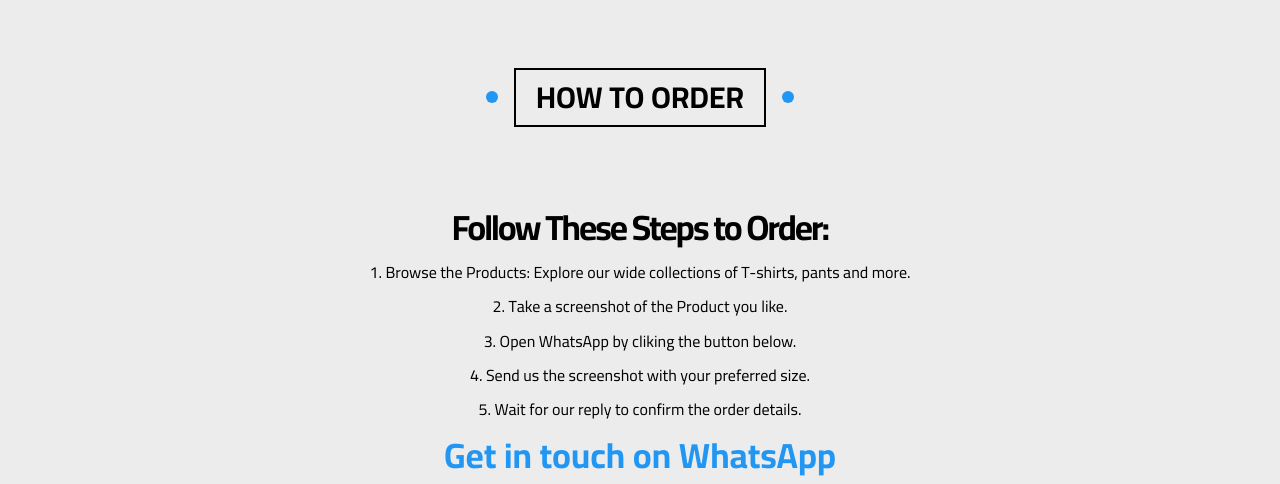
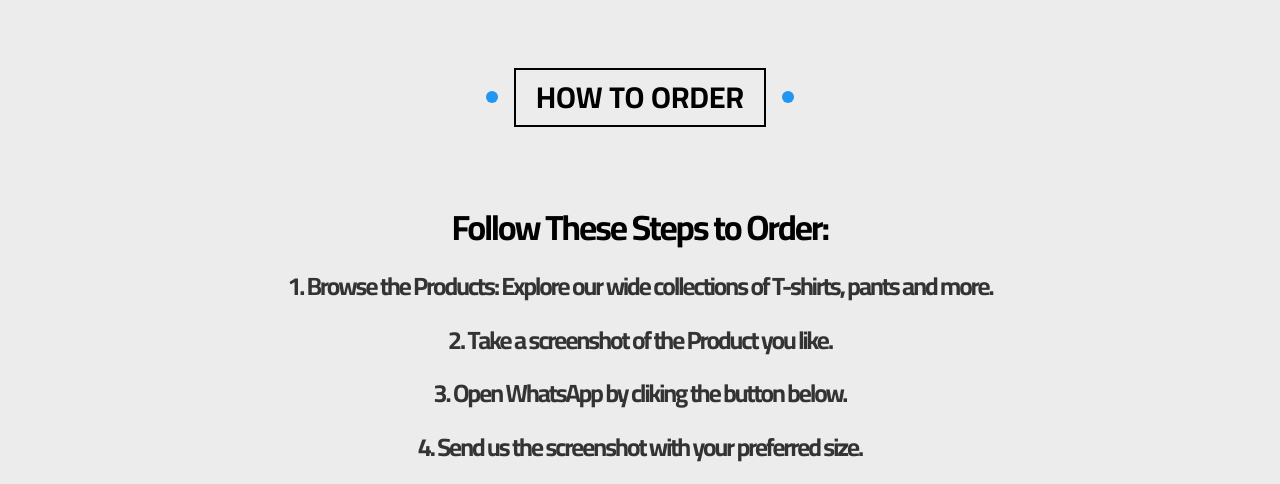
Before and after one commit to nooursaad/Store, a plain HTML site: page index.html in a window 1280 px wide. Shown: the part 4298-4782 px from the top of the page. Drawn offline with Linux system fonts and the light colour scheme.

Commit message:
Update master.css

```diff
--- a/css/master.css
+++ b/css/master.css
@@ -334,12 +334,16 @@ ul {
     padding-bottom: var(--section-padding); */
     text-align: center;
 }
-.contact .info .label {
+.contact .info .label , .steps {
     font-size: 35px;
     font-weight: 800;
     color: var(--secondary-color);
     letter-spacing: -2px;
     margin-bottom: 15px;
+}
+.contact .steps {
+    color: #333;
+    font-size: 25px;
 }
 .contact .info .link {
     display: block;
```
